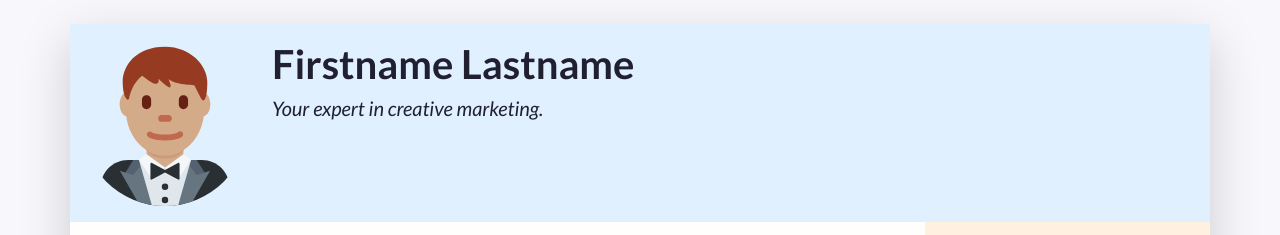
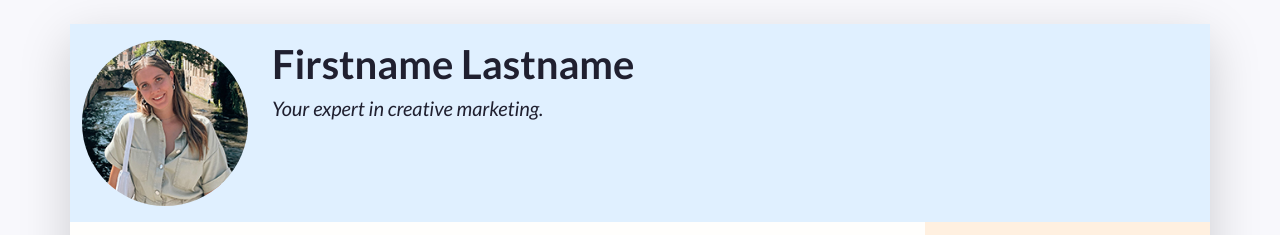
Before and after one commit to Ingevdbroek/PRJ4-2324-211215, a plain HTML site: page index.html in a window 1280 px wide. Shown: the top 235 px of the page. Drawn offline with nearby package versions, Linux system fonts and the light colour scheme.

Commit message:
Change Profile Photo
Photo = Inge 200x200.jpg

```diff
--- a/index.html
+++ b/index.html
@@ -43,7 +43,7 @@
             "w-100" makes sure the image takes the full width of the column it's in
             "rounded-circle" cuts a circle around the image
           -->
-          <img class="w-100 rounded-circle my-3" src="images/portrait.svg" alt="Portrait of Firstname Lastname" width="160">
+          <img class="w-100 rounded-circle my-3" src="images/Inge 200x200.jpg" alt="Portrait of Firstname Lastname" width="160">
         </div>
         <!--
           A container to wrap around your name and tagline. Full-width at small size, then columns of increasing size.
```
Also changed, not shown: images/Inge 200x200.jpg (added).
